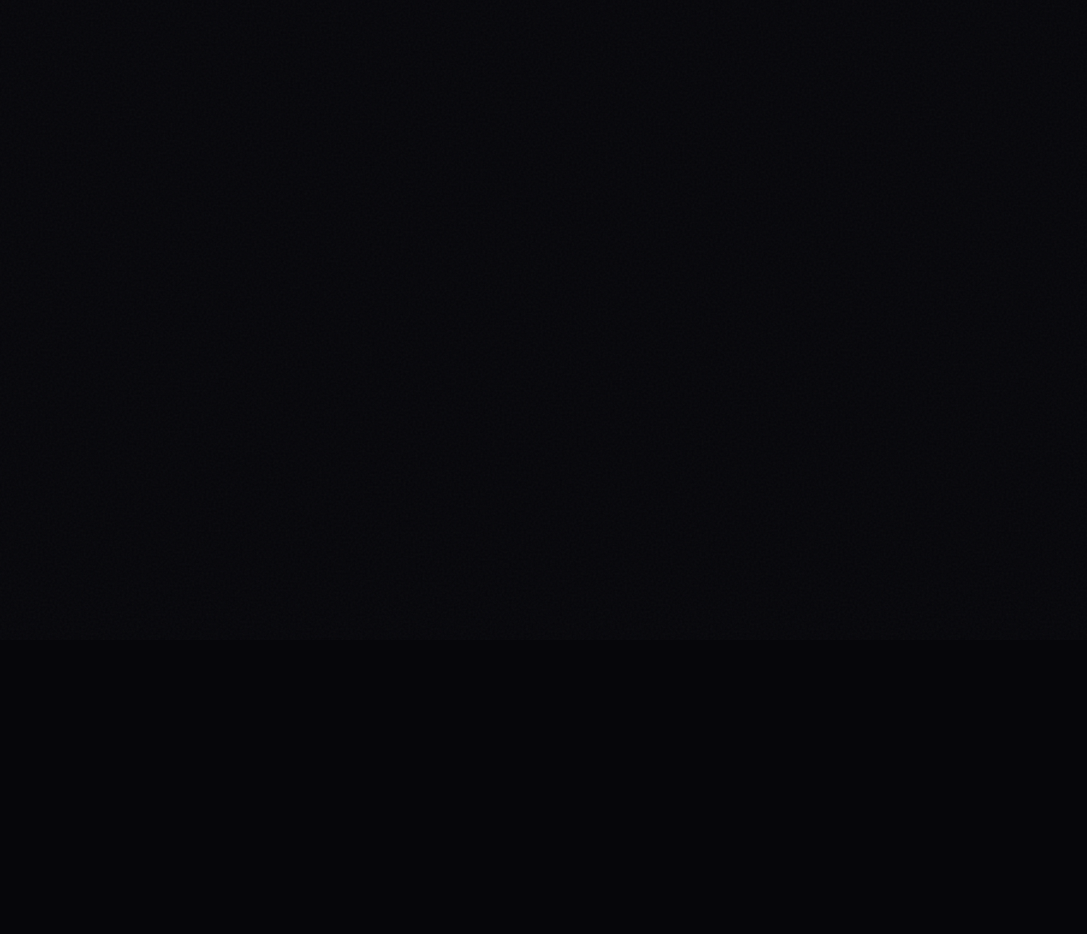
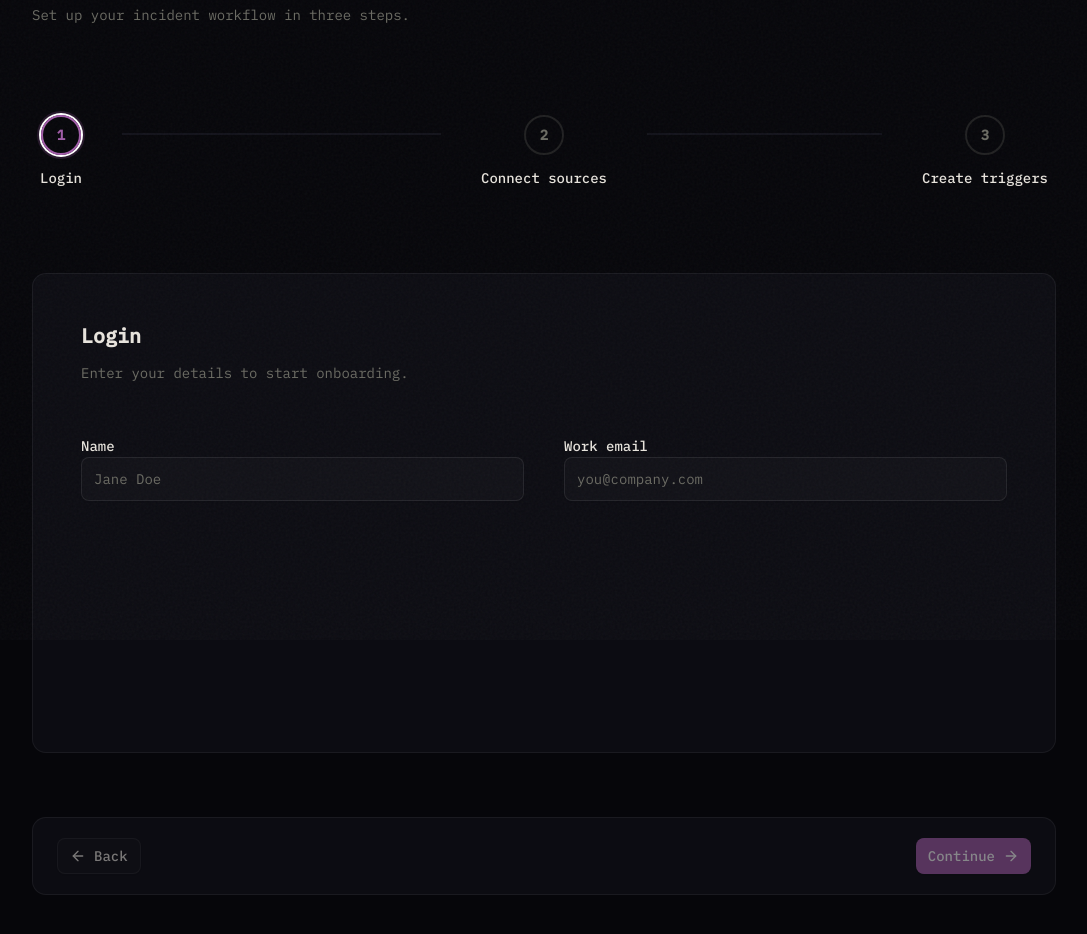
Before and after one commit to HikaruSadashi/reflex-landingpage, a SvelteKit app in the folder my-app/: page /app in a window 1280 px wide. Before the commit this address had no page. Shown: the part 160-1094 px from the top of the page, without its empty margins (96-1183 px from the left). Before the commit the page ends 800 px from the top, so only its background shows below. Built offline with nearby package versions, Linux system fonts and the light colour scheme.

Commit message:
added onboarding

```diff
--- /dev/null
+++ b/my-app/src/routes/app/+page.svelte
@@ -0,0 +1,212 @@
+<script>
+	import { browser } from '$app/environment';
+	import { onMount } from 'svelte';
+	import * as Stepper from '$lib/components/ui/stepper';
+	import { Button } from '$lib/components/ui/button';
+	import { Input } from '$lib/components/ui/input';
+	import { Textarea } from '$lib/components/ui/textarea';
+	import { CheckCircle2, ArrowLeft, ArrowRight, Github, Database } from '@lucide/svelte';
+
+	const NAME_STORAGE_KEY = 'reflex.onboarding.name';
+	const EMAIL_STORAGE_KEY = 'reflex.onboarding.email';
+
+	let currentStep = $state(0);
+	let name = $state('');
+	let email = $state('');
+	let githubConnected = $state(false);
+	let datadogConnected = $state(false);
+	let triggerText = $state('');
+	let setupComplete = $state(false);
+
+	const steps = [
+		{ label: 'Login' },
+		{ label: 'Connect sources' },
+		{ label: 'Create triggers' }
+	];
+
+	const triggerExample =
+		'If you see repeated "database connection timeout" logs for 2 minutes, look for similar incidents in past production logs, identify the last successful mitigation, and run that playbook in dry-run mode first.';
+
+	onMount(() => {
+		const storedName = localStorage.getItem(NAME_STORAGE_KEY);
+		const storedEmail = localStorage.getItem(EMAIL_STORAGE_KEY);
+		if (storedName) name = storedName;
+		if (storedEmail) email = storedEmail;
+	});
+
+	$effect(() => {
+		if (browser) {
+			localStorage.setItem(NAME_STORAGE_KEY, name);
+			localStorage.setItem(EMAIL_STORAGE_KEY, email);
+		}
+	});
+
+	const canContinueFromLogin = $derived(name.trim().length > 0 && email.trim().length > 0);
+	const hasConnectedSource = $derived(githubConnected || datadogConnected);
+	const canFinish = $derived(triggerText.trim().length > 0);
+
+	function goNext() {
+		if (currentStep < steps.length - 1) currentStep += 1;
+	}
+
+	function goBack() {
+		if (currentStep > 0) currentStep -= 1;
+	}
+
+	function handleFinish() {
+		setupComplete = true;
+	}
+
+	function fillExampleTrigger() {
+		triggerText = triggerExample;
+	}
+</script>
+
+<main class="bg-background flex min-h-svh justify-center px-6 py-14 md:px-10 md:py-20">
+	<div class="w-full max-w-5xl space-y-16">
+		<header class="space-y-4">
+			<p class="text-muted-foreground text-xs uppercase tracking-[0.2em]">Reflex onboarding</p>
+			<h1 class="text-3xl font-semibold tracking-tight">Quick setup</h1>
+			<p class="text-muted-foreground text-sm leading-relaxed">Set up your incident workflow in three steps.</p>
+		</header>
+
+		<Stepper.Root bind:value={currentStep} class="py-4">
+			{#each steps as step, i}
+				<Stepper.Item step={i}>
+					<Stepper.Trigger step={i}>
+						<Stepper.Indicator step={i} />
+						<Stepper.Title class="pt-1">{step.label}</Stepper.Title>
+					</Stepper.Trigger>
+					{#if i !== steps.length - 1}
+						<Stepper.Separator />
+					{/if}
+				</Stepper.Item>
+			{/each}
+		</Stepper.Root>
+
+		<section class="bg-card border-border rounded-xl border p-8 md:p-12 min-h-[480px]">
+			{#if setupComplete}
+				<div class="space-y-8">
+					<div class="flex items-center gap-2">
+						<CheckCircle2 class="text-primary size-5" />
+						<h2 class="text-xl font-semibold">Onboarding complete</h2>
+					</div>
+					<p class="text-muted-foreground text-sm leading-relaxed">You are set, {name}. Your first trigger is ready for review.</p>
+					<Button onclick={() => (setupComplete = false)} variant="outline">Review setup</Button>
+				</div>
+			{:else if currentStep === 0}
+				<div class="space-y-12">
+					<div class="space-y-3">
+						<h2 class="text-xl font-semibold">Login</h2>
+						<p class="text-muted-foreground text-sm leading-relaxed">Enter your details to start onboarding.</p>
+					</div>
+
+					<div class="grid gap-10 md:grid-cols-2">
+						<div class="space-y-4">
+							<label for="name" class="text-sm font-medium">Name</label>
+							<Input id="name" bind:value={name} placeholder="Jane Doe" class="h-11" />
+						</div>
+						<div class="space-y-4">
+							<label for="email" class="text-sm font-medium">Work email</label>
+							<Input id="email" type="email" bind:value={email} placeholder="you@company.com" class="h-11" />
+						</div>
+					</div>
+				</div>
+			{:else if currentStep === 1}
+				<div class="space-y-12">
+					<div class="space-y-3">
+						<h2 class="text-xl font-semibold">Connect sources</h2>
+						<p class="text-muted-foreground text-sm leading-relaxed">Connect at least one source to continue.</p>
+					</div>
+
+					<div class="grid gap-10 md:grid-cols-2">
+						<button
+							type="button"
+							class="border-border hover:border-primary/40 hover:bg-accent/50 flex min-h-28 items-center justify-between rounded-lg border p-6 text-left transition-colors"
+							onclick={() => (githubConnected = !githubConnected)}
+						>
+							<div class="flex items-center gap-3">
+								<Github class="size-5" />
+								<div class="space-y-1">
+									<p class="text-sm font-medium">GitHub</p>
+									<p class="text-muted-foreground text-xs leading-relaxed">Repos, workflows, and incidents</p>
+								</div>
+							</div>
+							{#if githubConnected}
+								<CheckCircle2 class="text-primary size-5" />
+							{/if}
+						</button>
+
+						<button
+							type="button"
+							class="border-border hover:border-primary/40 hover:bg-accent/50 flex min-h-28 items-center justify-between rounded-lg border p-6 text-left transition-colors"
+							onclick={() => (datadogConnected = !datadogConnected)}
+						>
+							<div class="flex items-center gap-3">
+								<div class="bg-secondary text-secondary-foreground flex size-5 items-center justify-center rounded text-[10px] font-semibold">
+									DD
+								</div>
+								<div class="space-y-1">
+									<p class="text-sm font-medium">Datadog</p>
+									<p class="text-muted-foreground text-xs leading-relaxed">Metrics, monitors, and traces</p>
+								</div>
+							</div>
+							{#if datadogConnected}
+								<CheckCircle2 class="text-primary size-5" />
+							{/if}
+						</button>
+					</div>
+				</div>
+			{:else}
+				<div class="space-y-12">
+					<div class="space-y-3">
+						<h2 class="text-xl font-semibold">Create triggers</h2>
+						<p class="text-muted-foreground text-sm leading-relaxed">Describe a trigger in natural language.</p>
+					</div>
+
+					<div class="space-y-6">
+						<label for="trigger" class="text-sm font-medium">Trigger rule</label>
+						<Textarea
+							id="trigger"
+							rows={6}
+							bind:value={triggerText}
+							class="min-h-40"
+							placeholder='Example: If you see repeated "database connection timeout" logs, look for similar incidents in historical logs and suggest the best matching mitigation.'
+						/>
+						<div class="flex items-center justify-between">
+							<button type="button" class="text-primary text-xs hover:underline" onclick={fillExampleTrigger}>
+								Use example
+							</button>
+							<div class="text-muted-foreground flex items-center gap-1 text-xs">
+								<Database class="size-3.5" />
+								Trigger preview
+							</div>
+						</div>
+					</div>
+				</div>
+			{/if}
+		</section>
+
+		<div class="bg-card border-border mt-8 flex items-center justify-between rounded-xl border px-5 py-4 md:px-6 md:py-5">
+			<Button variant="outline" onclick={goBack} disabled={currentStep === 0}>
+				<ArrowLeft class="size-4" />
+				Back
+			</Button>
+
+			{#if currentStep < steps.length - 1}
+				<Button
+					onclick={goNext}
+					disabled={(currentStep === 0 && !canContinueFromLogin) || (currentStep === 1 && !hasConnectedSource)}
+				>
+					Continue
+					<ArrowRight class="size-4" />
+				</Button>
+			{:else}
+				<Button onclick={handleFinish} disabled={!canFinish}>
+					Finish setup
+					<CheckCircle2 class="size-4" />
+				</Button>
+			{/if}
+		</div>
+	</div>
+</main>
```
